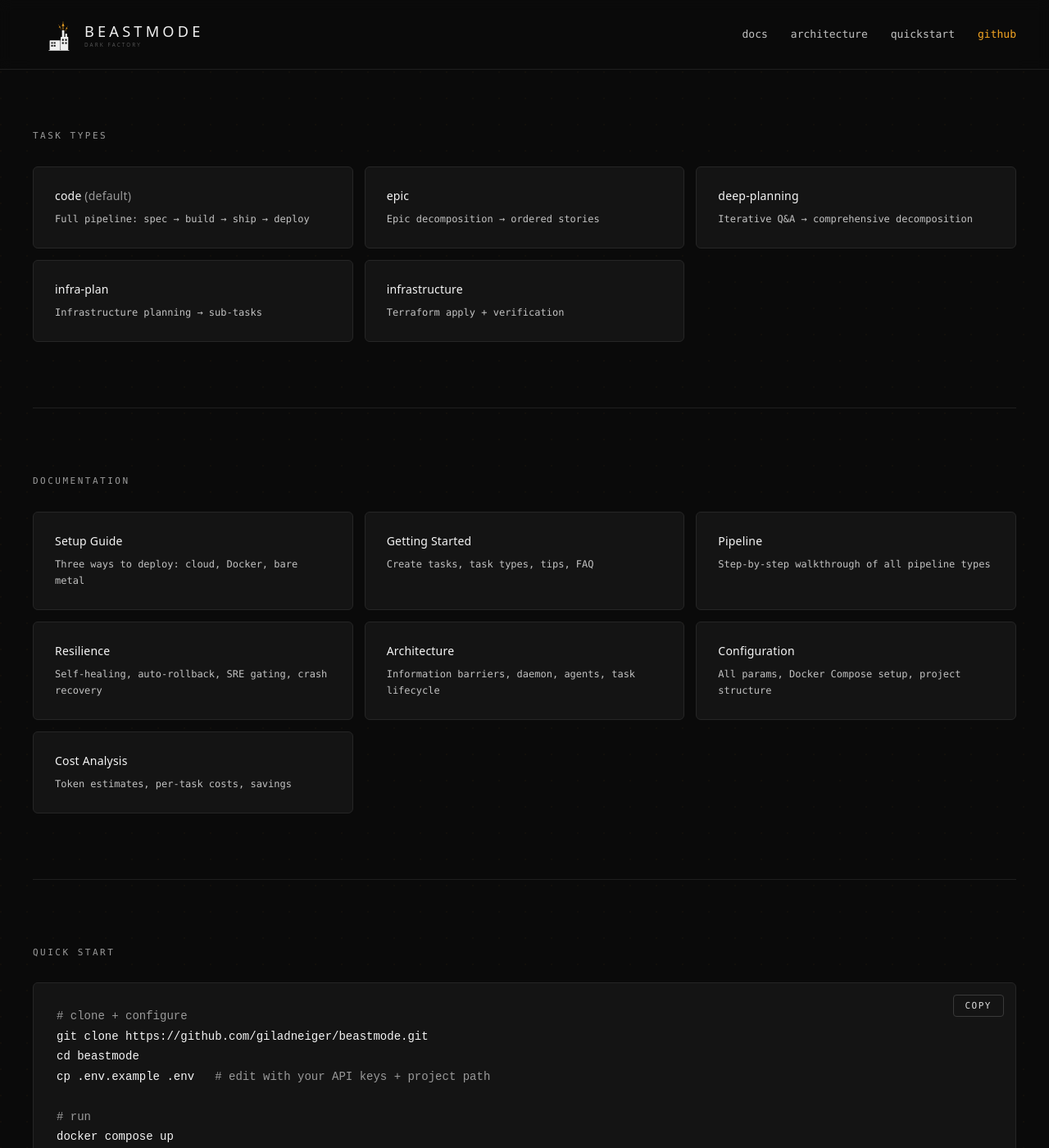
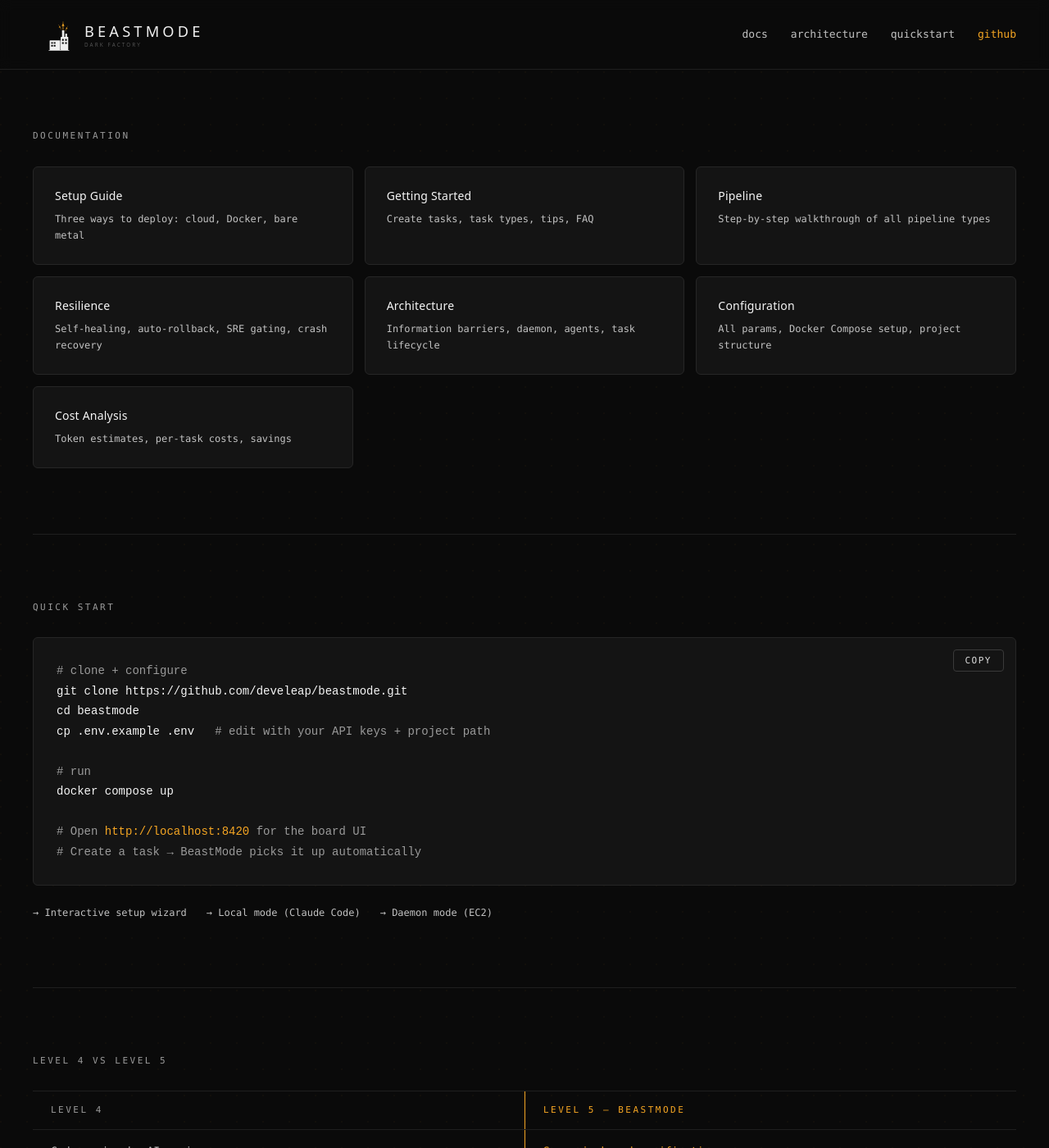
Before and after one commit to giladneiger/beastmode-docs, a Jekyll site: the page index.html, which Jekyll copies as it is, in a window 1280 px wide and 1400 px high, scrolled down 2665 px. Shown: the whole window at 82% size. Built offline with Jekyll 4.4.1, drawn with Linux system fonts in a browser that asks for light colours; some of the changed text lies outside the part shown.

Commit message:
fix: landing page improvements
1. Replace "docker compose up" CTA with "View on GitHub" link
2. Clarify satisfaction thresholds (0.85 convergence vs 0.65 acceptance floor)
3. Remove Task Types section from main page (moved to docs)
4. Add cloud deploy resource table + teardown instructions to setup guide
5. Fix all GitHub links to point to develeap/beastmode (main repo)

Co-Authored-By: Claude Opus 4.6 (1M context) <noreply@anthropic.com>

```diff
--- a/_layouts/default.html
+++ b/_layouts/default.html
@@ -168,7 +168,7 @@ footer .right a:hover { color: var(--body); }
     <a href="{{ '/#docs' | relative_url }}">docs</a>
     <a href="{{ '/#architecture' | relative_url }}">architecture</a>
     <a href="{{ '/#quickstart' | relative_url }}">quickstart</a>
-    <a href="https://github.com/giladneiger/beastmode-docs" class="accent" target="_blank" rel="noopener">github</a>
+    <a href="https://github.com/develeap/beastmode" class="accent" target="_blank" rel="noopener">github</a>
   </div>
 </nav>
 
@@ -189,7 +189,7 @@ footer .right a:hover { color: var(--body); }
       <span>manufactured by develeap</span>
     </a>
   </div>
-  <div class="right">MIT license — <a href="https://github.com/giladneiger/beastmode-docs" target="_blank" rel="noopener">github.com/giladneiger/beastmode-docs</a></div>
+  <div class="right">MIT license — <a href="https://github.com/develeap/beastmode" target="_blank" rel="noopener">github.com/develeap/beastmode</a></div>
 </footer>
 
 </body>
--- a/index.html
+++ b/index.html
@@ -258,7 +258,7 @@ footer .right a:hover { color: var(--body); }
     <a href="#docs">docs</a>
     <a href="#architecture">architecture</a>
     <a href="#quickstart">quickstart</a>
-    <a href="https://github.com/giladneiger/beastmode-docs" class="accent" target="_blank" rel="noopener">github</a>
+    <a href="https://github.com/develeap/beastmode" class="accent" target="_blank" rel="noopener">github</a>
   </div>
 </nav>
 
@@ -302,7 +302,7 @@ footer .right a:hover { color: var(--body); }
   <p class="sub">The autonomous pipeline that turns natural language into verified, deployed code. No code review. No manual QA. No human in the loop during execution.</p>
   <div class="cta-row">
     <a href="#quickstart" class="btn primary">Get started</a>
-    <a href="https://github.com/giladneiger/beastmode-docs" class="btn secondary" target="_blank" rel="noopener">$ docker compose up</a>
+    <a href="https://github.com/develeap/beastmode" class="btn secondary" target="_blank" rel="noopener">View on GitHub</a>
   </div>
   <aside class="hero-terminal">
     <div class="term-head">
@@ -312,14 +312,14 @@ footer .right a:hover { color: var(--body); }
         <button class="term-tab" role="tab" data-tab="claude">✨ let Claude do it</button>
       </div>
     </div>
-    <div class="term-body term-pane" data-pane="docker"><code><span class="prompt">$</span> git clone https://github.com/giladneiger/beastmode.git &amp;&amp; cd beastmode
+    <div class="term-body term-pane" data-pane="docker"><code><span class="prompt">$</span> git clone https://github.com/develeap/beastmode.git &amp;&amp; cd beastmode
 <span class="prompt">$</span> cp .env.example .env   <span class="cmt"># add your GITHUB_TOKEN</span>
 <span class="prompt">$</span> docker compose up
   <span class="accent">→</span> board UI:  http://localhost:8420
   <span class="accent">→</span> post a task. beastmode ships it.</code></div>
     <div class="term-body term-pane hidden" data-pane="claude"><code><span class="prompt">$</span> claude
 <span class="cmt"># paste this prompt:</span>
-<span class="accent">&gt;</span> install beastmode (https://github.com/giladneiger/beastmode)
+<span class="accent">&gt;</span> install beastmode (https://github.com/develeap/beastmode)
   on this machine. check prereqs, set up .env, spin up docker,
   walk me through auth, verify it works.
   <span class="accent">→</span> zero manual edits. two minutes. done.</code></div>
@@ -362,18 +362,6 @@ footer .right a:hover { color: var(--body); }
   <img src="assets/architecture-diagram.svg" alt="BeastMode architecture — pipeline from board to production" class="arch-img" loading="lazy">
 </section>
 
-<!-- TASK TYPES -->
-<section>
-  <div class="section-label">TASK TYPES</div>
-  <div class="grid cols-3">
-    <div class="card"><div class="title">code <span style="color:var(--muted);font-weight:400;">(default)</span></div><div class="desc">Full pipeline: spec → build → ship → deploy</div></div>
-    <div class="card"><div class="title">epic</div><div class="desc">Epic decomposition → ordered stories</div></div>
-    <div class="card"><div class="title">deep-planning</div><div class="desc">Iterative Q&amp;A → comprehensive decomposition</div></div>
-    <div class="card"><div class="title">infra-plan</div><div class="desc">Infrastructure planning → sub-tasks</div></div>
-    <div class="card"><div class="title">infrastructure</div><div class="desc">Terraform apply + verification</div></div>
-  </div>
-</section>
-
 <!-- DOCUMENTATION -->
 <section id="docs">
   <div class="section-label">DOCUMENTATION</div>
@@ -394,7 +382,7 @@ footer .right a:hover { color: var(--body); }
   <div class="code-block">
     <button class="copy-btn" id="copyBtn">COPY</button>
     <code id="quickstart-code"><span class="cmt"># clone + configure</span>
-git clone https://github.com/giladneiger/beastmode.git
+git clone https://github.com/develeap/beastmode.git
 cd beastmode
 cp .env.example .env   <span class="cmt"># edit with your API keys + project path</span>
 
@@ -441,7 +429,7 @@ docker compose up
     <div class="cap">Tiered self-healing (0 tokens → Claude-assisted)</div>
     <div class="cap">Epic orchestration with approval cascading</div>
     <div class="cap">Database migration safety gate</div>
-    <div class="cap">Fail-fast on low satisfaction (&lt; 0.3)</div>
+    <div class="cap">Satisfaction threshold: 0.85 convergence, 0.65 acceptance floor</div>
     <div class="cap">Haiku pre-check before expensive verifier</div>
     <div class="cap">Self-hosted GitHub Actions runner</div>
     <div class="cap">Auto-rollback on production failure</div>
@@ -471,7 +459,7 @@ docker compose up
       <span>manufactured by develeap</span>
     </a>
   </div>
-  <div class="right">MIT license — <a href="https://github.com/giladneiger/beastmode-docs" target="_blank" rel="noopener">github.com/giladneiger/beastmode-docs</a></div>
+  <div class="right">MIT license — <a href="https://github.com/develeap/beastmode" target="_blank" rel="noopener">github.com/develeap/beastmode</a></div>
 </footer>
 
 <script>
```
Also changed, not shown: guides/setup.md (+18 -3 lines).
